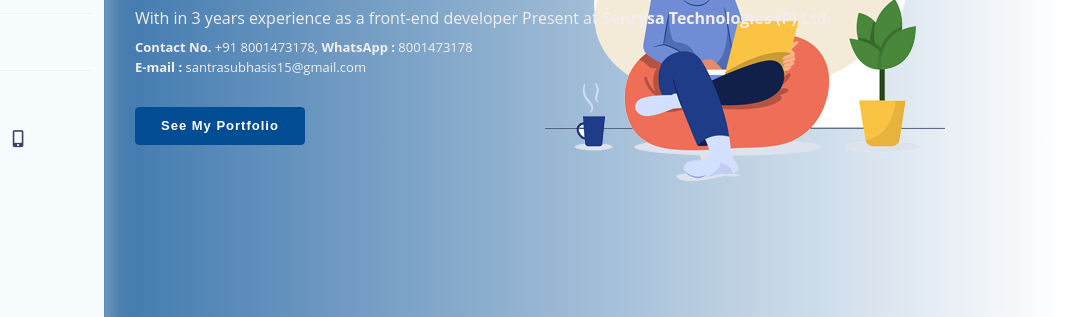
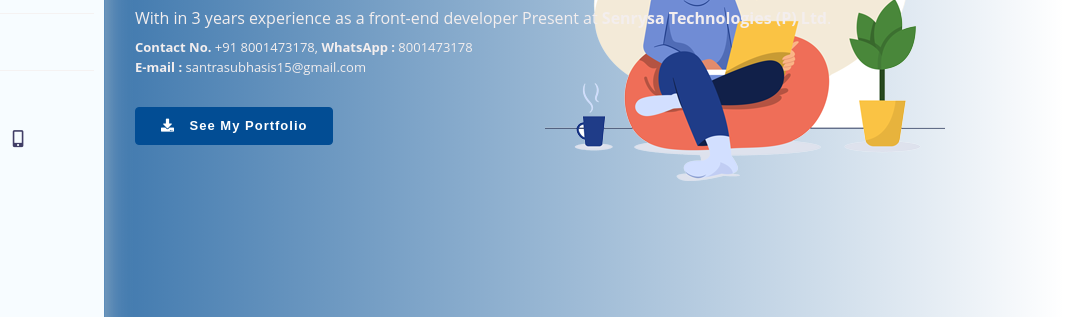
Before and after one commit to subhasisdesigner/subhasisdesigner.github.io, a plain HTML site: page index.html in a window 1280 px wide. Shown: the part 370-687 px from the top of the page, 215-1280 px from the left. Drawn offline with Linux system fonts and the light colour scheme.

Commit message:
Update index.html

```diff
--- a/index.html
+++ b/index.html
@@ -122,7 +122,7 @@
           <p class="mb-2">With in 3 years experience as a front-end developer  Present at <strong><a href="http://www.senrysa.com/" target="_blanck">Senrysa Technologies (P) Ltd</a></strong>.</p>
           <p class="profile_info_contact"><a title="Call Us" href="tel:+91-8001473178"><strong>Contact No.</strong> +91 8001473178</a>, <a title="Subhasis Santra WhatsApp" target="_blank" href="https://wa.me/+918001473178/?text=I'm%20interested%20in%20your%20service"><strong>WhatsApp :</strong> 8001473178</a><br><a title="Email Us" href="mailto:santrasubhasis15@gmail.com" target="_blank"><strong>E-mail :</strong> santrasubhasis15@gmail.com</a></p>
           <div>
-            <a href="#experience" download="" class="all_btn js-anchor-link scrollto"><!-- <span class="resume"><i class="fas fa-download"></i></span> --> See My Portfolio</a>
+            <a href="#experience" download="" class="all_btn js-anchor-link scrollto"><span class="resume"><i class="fas fa-download"></i></span> See My Portfolio</a>
           </div>
         </div>
 
```
